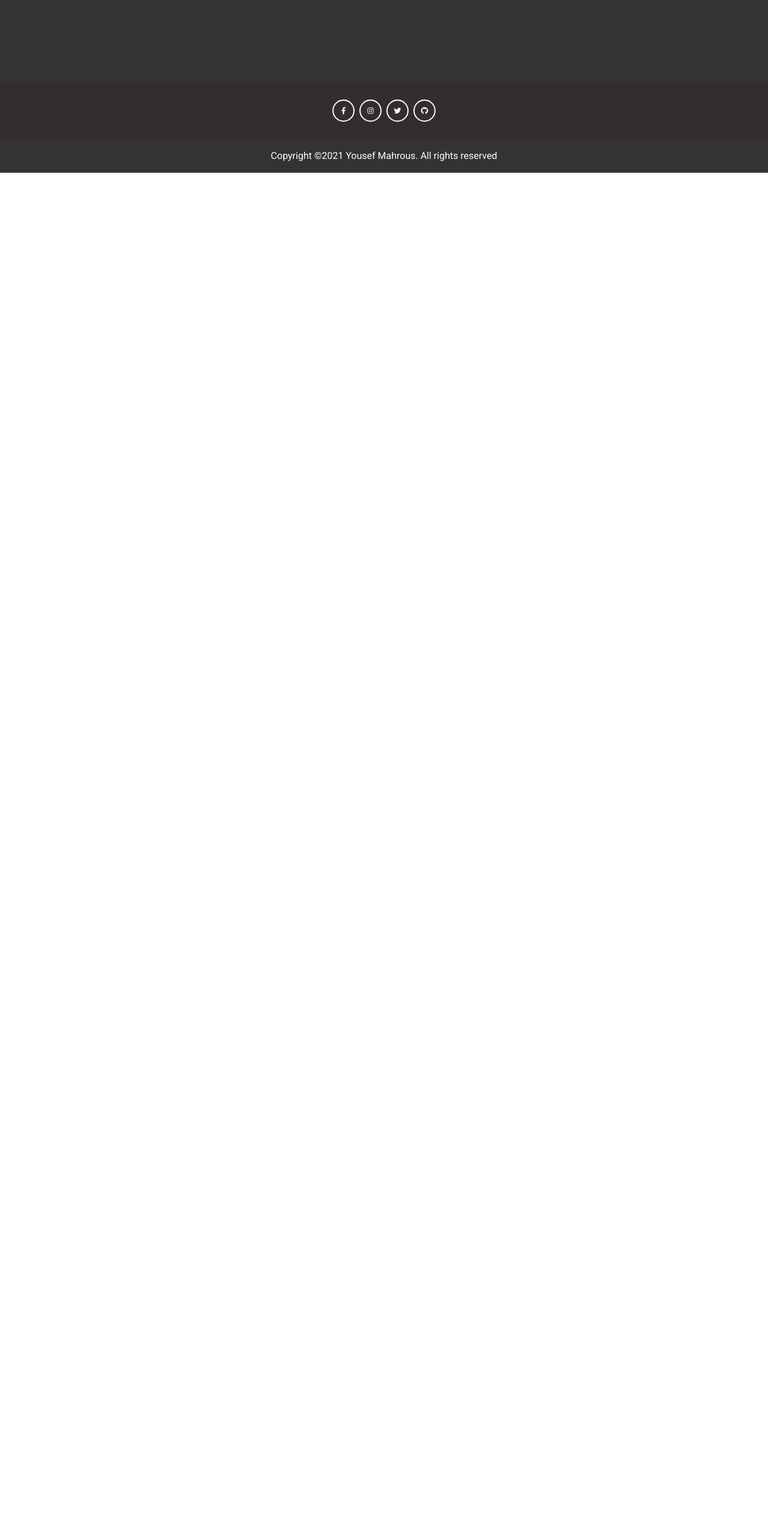
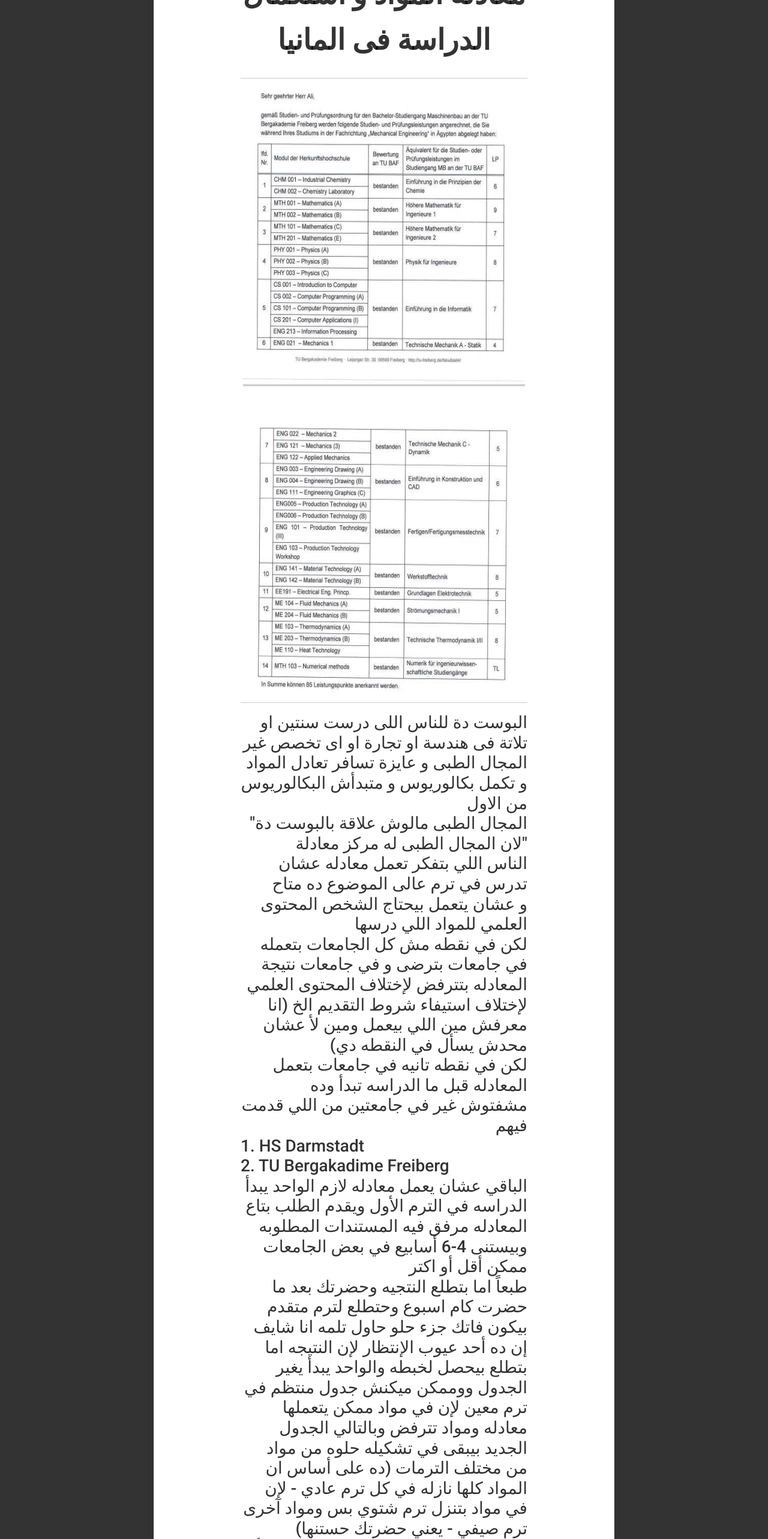
Before and after one commit to dundieh/sig, a React (Create React App) app: page /studentvisum/complete_uni in a window 1280 px wide. Shown: the part 160-2726 px from the top of the page at 60% size. Before the commit the page ends 800 px from the top, so only its background shows below. Built offline with nearby package versions, Linux system fonts and the light colour scheme.

Commit message:
make it better

```diff
--- /dev/null
+++ b/src/components/StudentVisum/CUNI/CUNI.css
@@ -0,0 +1,20 @@
+article {
+    text-align: right;
+    margin-bottom: 220px;
+}
+
+.row {
+    display: flex;
+    flex-wrap: wrap;
+    padding: 0 4px;
+}
+
+.column {
+    flex: 50%;
+    padding: 0 4px;
+}
+
+.column img {
+    margin-top: 8px;
+    vertical-align: middle;
+}
--- /dev/null
+++ b/src/components/StudentVisum/CUNI/CUNI.js
@@ -0,0 +1,86 @@
+import React from "react";
+import one from './one.jpeg';
+import './CUNI.css';
+
+class CUNI extends React.Component {
+    render() {
+        return (
+            <article className="article br3 ba b--black-10 w-100 w-50-m w-50-l mw7 shadow-5 center">
+                <main className="pa4 black-80">
+                    <div className="measure">
+                        <fieldset id="sign_up" className="ba b--transparent ph0 mh0">
+                            <div className='legend center'>
+                                <legend className="f1 fw6 ph0 mh0">معادلة المواد و استكمال الدراسة فى المانيا</legend>
+                            </div>
+                            <hr/>
+
+                            <div className="ui form ma0">
+                                <div className="fields">
+                                    <div class="row">
+                                        <div class="column">
+                                            <img alt='' width='900px' height='1000px' src={one} />
+                                        </div>
+                                    </div>
+
+                                    <hr/>
+                                    <h3>
+                                        البوست دة للناس اللى درست سنتين او تلاتة فى هندسة او تجارة او اى تخصص غير المجال الطبى و عايزة تسافر تعادل المواد و تكمل بكالوريوس و متبدأش البكالوريوس من الاول
+                                        <br/>
+                                        "المجال الطبى مالوش علاقة بالبوست دة لان المجال الطبى له مركز معادلة"
+                                        <br/>
+                                        الناس اللي بتفكر تعمل معادله عشان تدرس في ترم عالى الموضوع ده متاح
+                                        <br/>
+                                        و عشان يتعمل بيحتاج الشخص المحتوى العلمي للمواد اللي درسها
+                                        <br/>
+                                        لكن في نقطه مش كل الجامعات بتعمله في جامعات بترضى و في جامعات نتيجة المعادله بتترفض لإختلاف المحتوى العلمي لإختلاف استيفاء شروط التقديم الخ (انا معرفش مين اللي بيعمل ومين لأ عشان محدش يسأل في النقطه دي)
+                                        <br/>
+                                        لكن في نقطه تانيه في جامعات بتعمل المعادله قبل ما الدراسه تبدأ وده مشفتوش غير في جامعتين من اللي قدمت فيهم
+                                        <br/>
+                                        <div className='lft'>
+                                            1. HS Darmstadt
+                                            <br/>
+                                            2. TU Bergakadime Freiberg
+                                        </div>
+                                        الباقي عشان يعمل معادله لازم الواحد يبدأ الدراسه في الترم الأول ويقدم الطلب بتاع المعادله مرفق فيه المستندات المطلوبه وبيستنى 4-6 أسابيع في بعض الجامعات ممكن أقل أو اكتر
+                                        <br/>
+                                        طبعاً اما بتطلع النتجيه وحضرتك بعد ما حضرت كام اسبوع وحتطلع لترم متقدم بيكون فاتك جزء حلو حاول تلمه انا شايف إن ده أحد عيوب الإنتظار لإن النتيجه اما بتطلع بيحصل لخبطه والواحد يبدأ يغير الجدول ووممكن ميكنش جدول منتظم في ترم معين لإن في مواد ممكن يتعملها معادله ومواد تترفض وبالتالي الجدول الجديد بيبقى في تشكيله حلوه من مواد من مختلف الترمات (ده على أساس ان المواد كلها نازله في كل ترم عادي - لإن في مواد بتنزل ترم شتوي بس ومواد آخرى ترم صيفي - يعني حضرتك حستنها)
+                                        <br/>
+                                        الموضوع محتاج شوية تعب ومجهود من أي حد لو عاوز يعمل كده لإنه حيطلب منك تقترح المواد اللي عاوز تعملها معادله بالمواد اللي عندهم
+                                        <br/>
+                                        فحتبص في المحتوى العلمي بتاعك والمحتوى العلمي بتاع الجامعه اللي عندهم وتكتبلهم عاوز اعادل الماده دي بالماده دي -ملاحظه- ممكن تكتب كذا ماده عشان تعادل ماده في ألمانيا مثلا
+                                        <br/>
+                                        مثال: رياضه أ ورياضه ب في مصر عاوز تعادلها برياضه أ في ألمانيا
+                                        <br/>
+                                        الموضوع ده انت حتعرفه وانت بتبص على المحتوى بتاع الماده حتعرف لو في مواد محتاج تجمعها مع بعض.
+                                        <br/>
+                                        بالتوفيق للجميع
+                                        <br/>
+                                        تجربة زميلنا احمد صابر
+                                        <br/>
+                                        ...............
+                                        <br/>
+                                        تنويه بس
+                                        <br/>
+                                        = المعادلة ممكن جامعة توافق و جامعة لاء
+                                        <br/>
+                                        ممكن رئيس القسم يوافق و ممكن لاء
+                                        <br/>
+                                        ممكن دكتور مادة يوافق على المعادلة و دكتور تانى يرفض
+                                        <br/>
+                                        و دة رد جامعة عن المعادلة
+                                        <br/>
+                                        <div className='lft'>
+                                            In general, it is possible to transfer credit from other Universities when you decide to start studying here. Please note, it is every students own responsibility to take care of the credit admission process, which can easily take up to several semesters and it is not granted to get all or some subjects acknowledged. You would have to check with every Professor individually for every class if the Professor is willing to accept the courses you took at another University. Please note the Professors are not obliged to acknowledge subjects from other Universities. Also, the Professors are allowed to quiz/ test you in every subject before agreeing/ denying to a credit transfer.
+                                        </div>
+                                    </h3>
+                                </div>
+                            </div>
+                        </fieldset>
+                    </div>
+                </main>
+            </article>
+        );
+    }
+}
+
+export default CUNI;
--- a/src/components/StudentVisum/DAAD/DAAD.js
+++ b/src/components/StudentVisum/DAAD/DAAD.js
@@ -20,7 +20,7 @@ class DAAD extends React.Component {
 
                             <div className="ui form ma0">
                                 <div className="fields">
-                                <div class="row">
+                                    <div class="row">
                                         <div class="column">
                                             <img alt='' width='500px' height='300px' src={one} />
                                             <img alt='' width='500px' height='300px' src={two} />
--- a/src/components/StudentVisum/StudentVisum.js
+++ b/src/components/StudentVisum/StudentVisum.js
@@ -94,7 +94,7 @@ class StudentVisum extends React.Component {
 
                                                 <hr/>
                                                 <h1>
-                                                    <a href='/studentvisum/complete_study'>
+                                                    <a href='/studentvisum/complete_uni'>
                                                         <img alt='' width='30px' height='30px' src={link}/>
                                                     </a> معادلة المواد و استكمال الدراسة فى المانيا
                                                 </h1>
--- a/src/containers/App.js
+++ b/src/containers/App.js
@@ -42,6 +42,7 @@ import Recog from '../components/StudentVisum/Recog/Recog';
 import Apply from '../components/StudentVisum/Apply/Apply';
 import AcceptTypes from '../components/StudentVisum/AcceptTypes/AcceptTypes';
 import Medicine from '../components/StudentVisum/Medicine/Medicine';
+import CUNI from '../components/StudentVisum/CUNI/CUNI';
 import 'mdb-react-ui-kit/dist/css/mdb.min.css';
 import './App.css';
 
@@ -141,6 +142,12 @@ class App extends React.Component {
           <Switch>
             <Route exact path='/studentvisum/medicine'>
               <Medicine />
+            </Route>
+          </Switch>
+
+          <Switch>
+            <Route exact path='/studentvisum/complete_uni'>
+              <CUNI />
             </Route>
           </Switch>
 
```
Also changed, not shown: src/components/StudentVisum/CUNI/one.jpeg (added).
